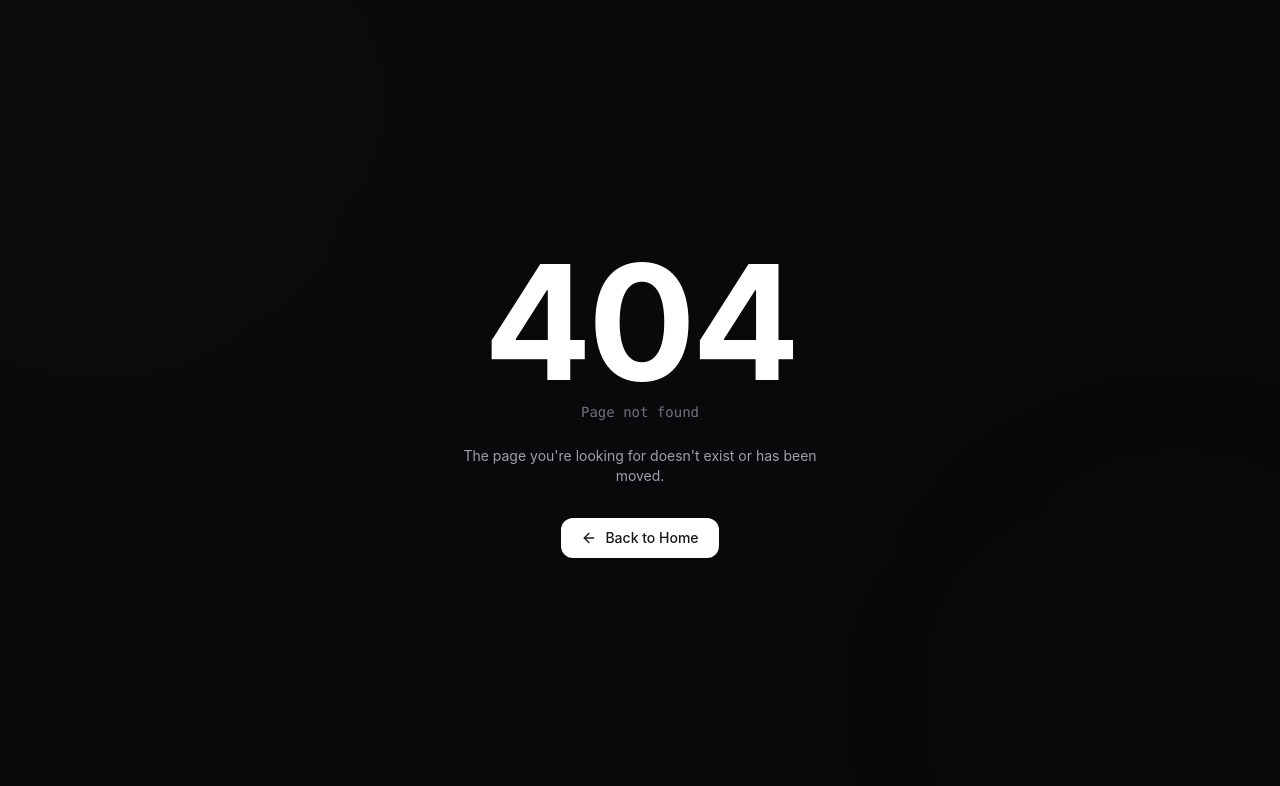
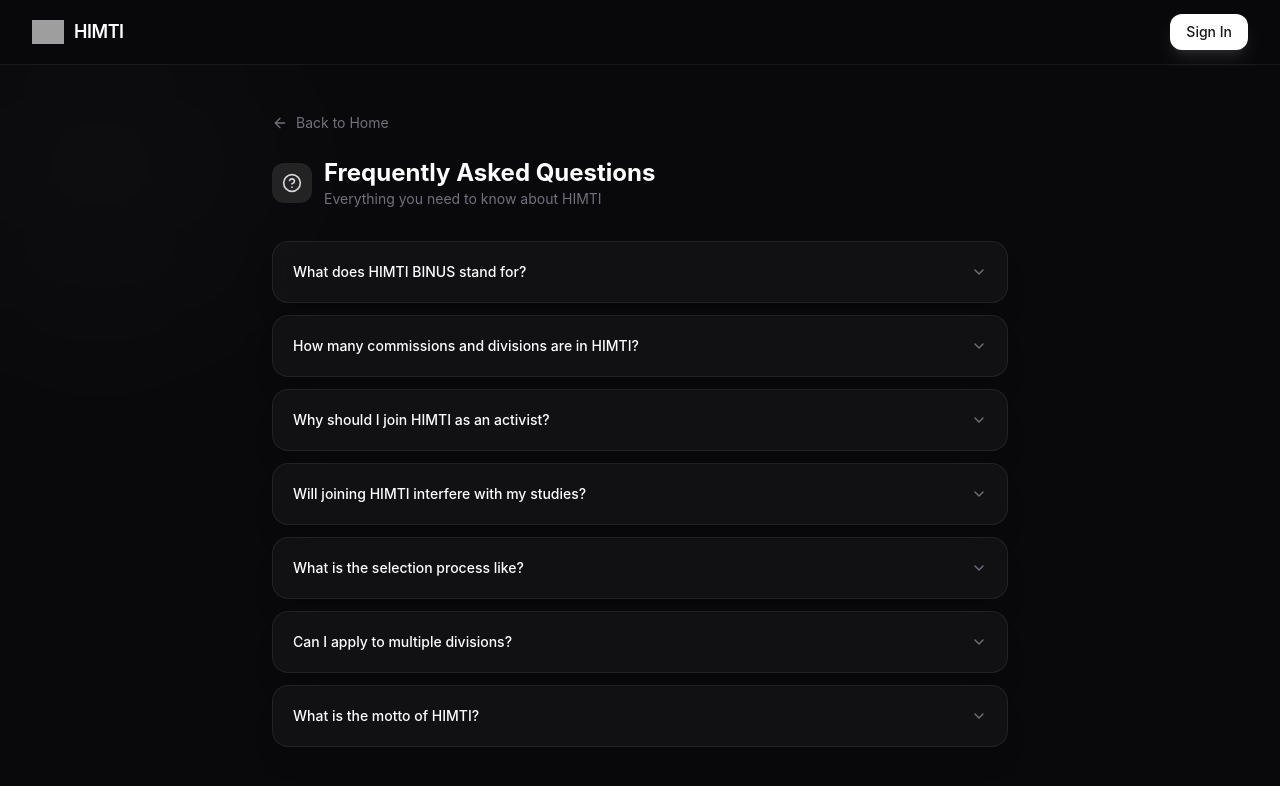
Before and after one commit to geraldmartadinata/pbl-2, a React app in the folder frontend/: page /faq in a window 1280 px wide. Before the commit this address had no page. Shown: the top 786 px of the page. Built offline with nearby package versions, Linux system fonts and the light colour scheme; grey boxes are pictures that could not be loaded; the HTML template or start-up script is replaced by a standard one.

Commit message:
feat: add FAQ page (7 common questions, accordion UI, link in footer)

```diff
--- a/frontend/src/App.jsx
+++ b/frontend/src/App.jsx
@@ -9,6 +9,7 @@
 import AdminDashboard from './pages/AdminDashboard'
 import UserDashboard from './pages/UserDashboard'
 import Profile from './pages/Profile'
+import FAQ from './pages/FAQ'
 import NotFound from './pages/NotFound'
 import ProtectedRoute from './components/ProtectedRoute'
 
@@ -29,6 +30,7 @@
           <Route path="/dashboard" element={<ProtectedRoute><Navbar /><UserDashboard /></ProtectedRoute>} />
           <Route path="/apply" element={<ProtectedRoute><Navbar /><Apply /></ProtectedRoute>} />
           <Route path="/profile" element={<ProtectedRoute><Navbar /><Profile /></ProtectedRoute>} />
+          <Route path="/faq" element={<><Navbar /><FAQ /></>} />
 
           {/* Admin */}
           <Route path="/admin" element={<ProtectedRoute adminOnly><Navbar /><AdminDashboard /></ProtectedRoute>} />
--- /dev/null
+++ b/frontend/src/pages/FAQ.jsx
@@ -0,0 +1,82 @@
+import BackButton from '../components/BackButton'
+import Card from '../components/Card'
+import { HelpCircle, ChevronDown } from 'lucide-react'
+import { useState } from 'react'
+
+const faqs = [
+  {
+    q: 'What does HIMTI BINUS stand for?',
+    a: 'HIMTI BINUS stands for Himpunan Mahasiswa Teknik Informatika Universitas Bina Nusantara. It is the official student body for Informatics Engineering students at BINUS University, founded in 1992 by Bapak Ir. Toto Widyanto, MSc.',
+  },
+  {
+    q: 'How many commissions and divisions are in HIMTI?',
+    a: 'HIMTI has 4 commissions, each with 2 divisions:\n\nKomisi 1 — Education: Academic Event, Responsi\nKomisi 2 — Relation Expansion: Publication & Marketing, HIMTI Care\nKomisi 3 — Research & Development: Web Development, Creative & Design\nKomisi 4 — Resource & Development: Supervisor, Human Resource Development',
+  },
+  {
+    q: 'Why should I join HIMTI as an activist?',
+    a: 'Joining HIMTI gives you the opportunity to expand your network, develop both soft and hard skills, learn time management, and gain invaluable organizational experience. Many alumni credit HIMTI as the highlight of their university life and a key factor in their career success.',
+  },
+  {
+    q: 'Will joining HIMTI interfere with my studies?',
+    a: 'Not if you manage your time well. HIMTI activities are designed to complement your academic journey, not hinder it. Good time management between academics, organization, and personal life is a skill you will develop here.',
+  },
+  {
+    q: 'What is the selection process like?',
+    a: 'The selection process includes submitting an application with your personal data, GPA, division preferences (up to 3 priorities with reasons), motivation, skills, and organizational experience. You also need to submit a commitment letter with a Rp5,000 stamp and signature. Admin will review and either approve or reject your application.',
+  },
+  {
+    q: 'Can I apply to multiple divisions?',
+    a: 'Yes. You can choose up to 3 divisions ranked by priority. Each priority requires its own reason explaining why you are interested in that specific division. Make sure your choices are genuine and well-thought-out.',
+  },
+  {
+    q: 'What is the motto of HIMTI?',
+    a: 'The motto of HIMTI is "One Family One Goal", reflecting the spirit of togetherness and shared purpose among all members across all commissions and divisions.',
+  },
+]
+
+export default function FAQ() {
+  const [open, setOpen] = useState(null)
+
+  return (
+    <div className="min-h-screen relative py-12">
+      <div className="absolute inset-0 pointer-events-none">
+        <div className="absolute top-[-100px] left-[-100px] w-[400px] h-[400px] bg-white/[2%] rounded-full blur-[100px]" />
+      </div>
+
+      <div className="relative z-10 max-w-3xl mx-auto px-4">
+        <BackButton to="/" label="Back to Home" />
+
+        <div className="flex items-center gap-3 mb-8">
+          <div className="w-10 h-10 rounded-xl bg-white/10 flex items-center justify-center">
+            <HelpCircle className="h-5 w-5 text-zinc-300" />
+          </div>
+          <div>
+            <h1 className="text-2xl font-bold text-white">Frequently Asked Questions</h1>
+            <p className="text-sm text-zinc-500">Everything you need to know about HIMTI</p>
+          </div>
+        </div>
+
+        <div className="space-y-3">
+          {faqs.map((faq, i) => (
+            <Card key={i} className="overflow-hidden">
+              <button
+                onClick={() => setOpen(open === i ? null : i)}
+                className="w-full flex items-center justify-between p-5 text-left transition-colors hover:bg-white/[2%]"
+              >
+                <span className="text-sm font-medium text-white pr-4">{faq.q}</span>
+                <ChevronDown className={`h-4 w-4 text-zinc-500 shrink-0 transition-transform ${open === i ? 'rotate-180' : ''}`} />
+              </button>
+              {open === i && (
+                <div className="px-5 pb-5 animate-slide-in">
+                  <div className="border-t border-white/[6%] pt-4">
+                    <p className="text-sm text-zinc-400 whitespace-pre-line">{faq.a}</p>
+                  </div>
+                </div>
+              )}
+            </Card>
+          ))}
+        </div>
+      </div>
+    </div>
+  )
+}
--- a/frontend/src/pages/Landing.jsx
+++ b/frontend/src/pages/Landing.jsx
@@ -176,6 +176,7 @@
                 <h4 className="text-sm font-semibold text-white mb-4">Quick Links</h4>
                 <div className="space-y-2 text-xs">
                   <RouterLink to="/" className="block text-zinc-500 hover:text-white transition-colors">Home</RouterLink>
+                  <RouterLink to="/faq" className="block text-zinc-500 hover:text-white transition-colors">FAQ</RouterLink>
                   <RouterLink to="/register" className="block text-zinc-500 hover:text-white transition-colors">Register</RouterLink>
                   <RouterLink to="/login" className="block text-zinc-500 hover:text-white transition-colors">Sign In</RouterLink>
                   {isAuth && user?.role === 'admin' && (
```
